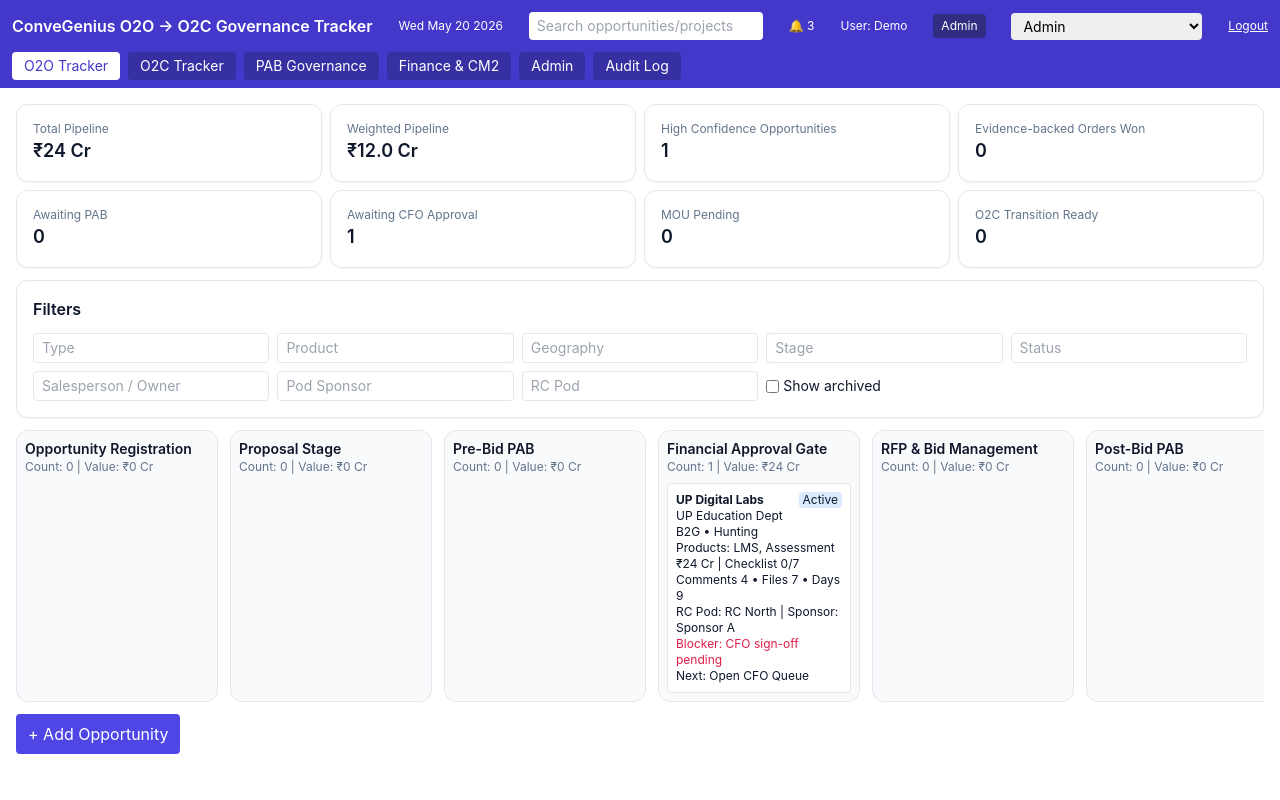
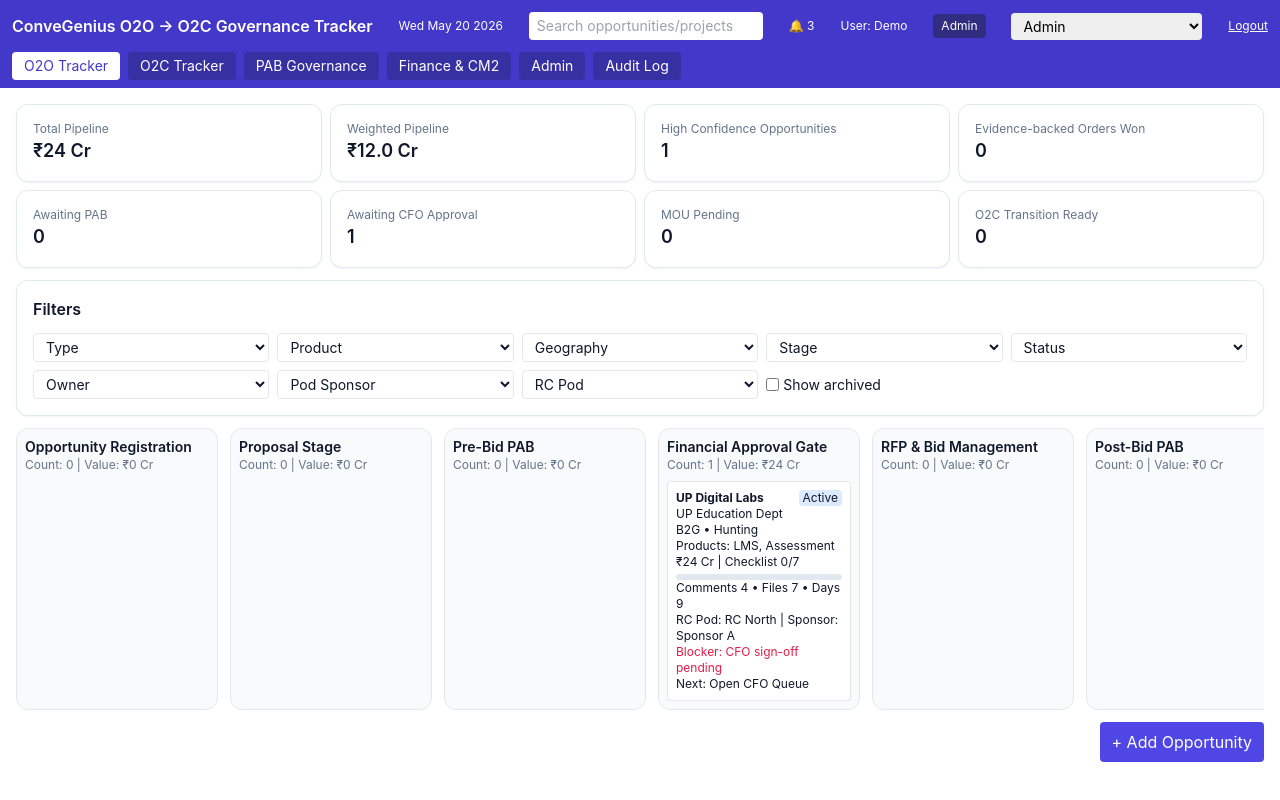
Before and after one commit to ayushi935/o2o2c, a React (Vite) app: page / in a window 1280 px wide. Built offline with nearby package versions, Linux system fonts and the light colour scheme.

Commit message:
Polish O2O board controls, card richness, and action row layout

```diff
--- a/src/App.tsx
+++ b/src/App.tsx
@@ -73,13 +73,13 @@ export default function App(){
     <div className='grid gap-2 md:grid-cols-4'>{[
       ['Total Pipeline',`₹${kpi.total} Cr`],['Weighted Pipeline',`₹${kpi.weighted.toFixed(1)} Cr`],['High Confidence Opportunities',kpi.high],['Evidence-backed Orders Won',kpi.won],['Awaiting PAB',kpi.pab],['Awaiting CFO Approval',kpi.cfo],['MOU Pending',kpi.mou],['O2C Transition Ready',kpi.ready]
     ].map(([k,v])=><Card key={String(k)}><p className='text-xs text-slate-500'>{k}</p><p className='text-lg font-semibold'>{v}</p></Card>)}</div>
-    <Card title='Filters'><div className='grid gap-2 md:grid-cols-5 text-sm'>{['Type','Product','Geography','Stage','Status','Salesperson / Owner','Pod Sponsor','RC Pod'].map(f=><input key={f} placeholder={f} className='rounded border px-2 py-1'/>)}<label className='flex items-center gap-1'><input type='checkbox'/>Show archived</label></div></Card>
+    <Card title='Filters'><div className='grid gap-2 md:grid-cols-5 text-sm'>{['Type','Product','Geography','Stage','Status','Owner','Pod Sponsor','RC Pod'].map(f=><select key={f} className='rounded border px-2 py-1 bg-white'><option>{f}</option><option>All</option><option>Filtered</option></select>)}<label className='flex items-center gap-1'><input type='checkbox'/>Show archived</label></div></Card>
     <div className='overflow-auto'><div className='flex gap-3 min-w-[1700px]'>{STAGES.map(stage=>{const list=opps.filter(o=>o.stage===stage); const sum=list.reduce((a,o)=>a+o.value,0); return <div key={stage} className='w-80 rounded-xl border bg-slate-50 p-2'>
       <div className='mb-2'><p className='font-semibold text-sm'>{stage}</p><p className='text-xs text-slate-500'>Count: {list.length} | Value: ₹{sum} Cr</p></div>
-      <div className='space-y-2'>{list.map(o=><button key={o.id} className='w-full rounded border bg-white p-2 text-left text-xs' onClick={()=>setSelectedOpp(o.id)}>
-        <div className='flex justify-between'><b>{o.name}</b><span className='rounded bg-blue-100 px-1'>{o.status}</span></div><p>{o.customer}</p><p>{o.type} • {o.motion}</p><p>Products: {o.products.join(', ')}</p><p>₹{o.value} Cr | Checklist {o.checklist.filter(c=>c.status==='Completed').length}/{o.checklist.length}</p><p>Comments {o.comments} • Files {o.files} • Days {o.days}</p><p>RC Pod: {o.rcPod} | Sponsor: {o.podSponsor}</p><p className='text-rose-600'>Blocker: {o.blocker}</p><p>Next: {o.nextAction}</p>
+      <div className='space-y-2 max-h-[70vh] overflow-auto'>{list.map(o=><button key={o.id} className='w-full rounded border bg-white p-2 text-left text-xs shadow-sm hover:border-indigo-300' onClick={()=>setSelectedOpp(o.id)}>
+        <div className='flex justify-between'><b>{o.name}</b><span className='rounded bg-blue-100 px-1'>{o.status}</span></div><p>{o.customer}</p><p>{o.type} • {o.motion}</p><p>Products: {o.products.join(', ')}</p><p>₹{o.value} Cr | Checklist {o.checklist.filter(c=>c.status==='Completed').length}/{o.checklist.length}</p><div className='mt-1 h-1.5 w-full rounded bg-slate-200'><div className='h-1.5 rounded bg-emerald-500' style={{width:`${Math.round((o.checklist.filter(c=>c.status==='Completed').length/o.checklist.length)*100)}%`}}/></div><p>Comments {o.comments} • Files {o.files} • Days {o.days}</p><p>RC Pod: {o.rcPod} | Sponsor: {o.podSponsor}</p><p className='text-rose-600'>Blocker: {o.blocker}</p><p>Next: {o.nextAction}</p>
       </button>)}</div></div>;})}</div></div>
-    <button onClick={()=>setShowAdd(true)} className='rounded bg-indigo-600 px-3 py-2 text-white'>+ Add Opportunity</button>
+    <div className='flex justify-end'><button onClick={()=>setShowAdd(true)} className='rounded bg-indigo-600 px-3 py-2 text-white'>+ Add Opportunity</button></div>
   </div>;
 
   const o2cBoard = <div className='space-y-3'><div className='grid gap-2 md:grid-cols-3'>{[['Total Contract Value in O2C',`₹${projects.reduce((a,p)=>a+p.contractValue,0)} Cr`],['Collected Value',`₹${projects.reduce((a,p)=>a+p.collected,0)} Cr`],['Outstanding Value',`₹${projects.reduce((a,p)=>a+(p.contractValue-p.collected),0)} Cr`],['Collection %',`${projects.length?Math.round(projects.reduce((a,p)=>a+(p.collected/p.contractValue*100),0)/projects.length):0}%`],['Milestones Due',projects.length],['Proof Pending',projects.filter(p=>!p.proofVerified).length],['Invoice Pending',projects.filter(p=>p.stage==='Invoice Trigger').length],['Collection Delayed',projects.filter(p=>p.stage==='Collection Tracking').length],['CM2 Variance Alerts',projects.filter(p=>p.cm2Variance<0).length]].map(([k,v])=><Card key={String(k)}><p className='text-xs text-slate-500'>{k}</p><p className='font-semibold'>{v}</p></Card>)}</div>
```
